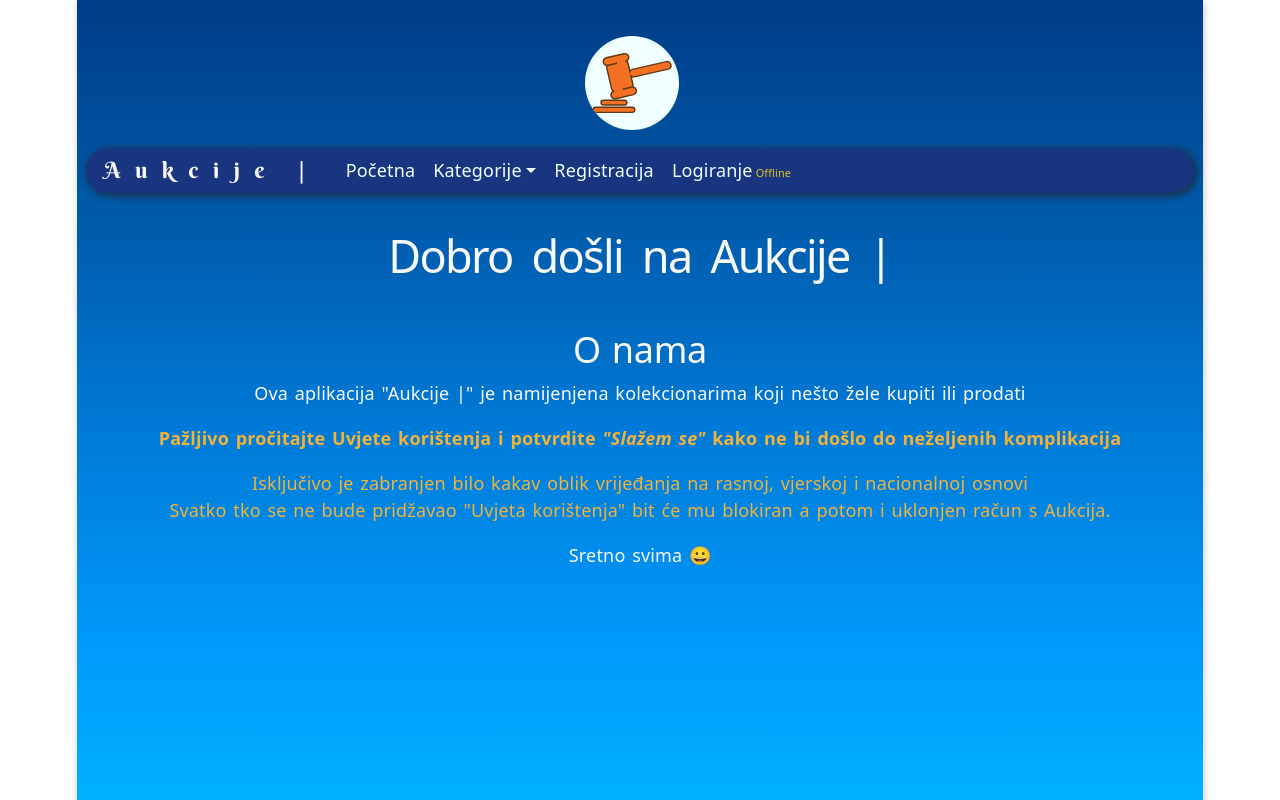
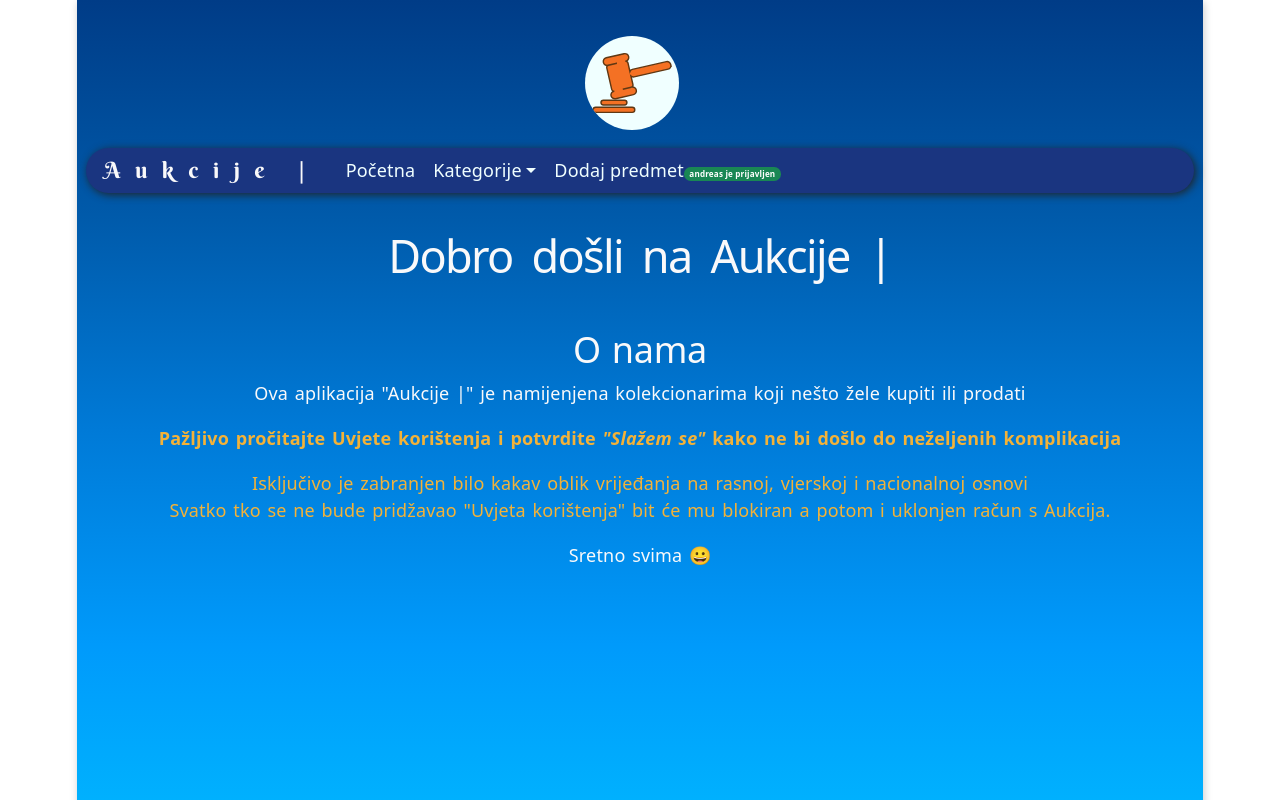
Before and after one commit to androwebgraphic/Aukcije, a React (Vite) app: page / in a window 1280 px wide. Shown: the top 800 px of the page. Built offline with nearby package versions, Linux system fonts and the light colour scheme; the HTML template or start-up script is replaced by a standard one.

Commit message:
Update NavMain.jsx

```diff
--- a/src/components/NavMain.jsx
+++ b/src/components/NavMain.jsx
@@ -3,10 +3,11 @@ import Navbar from 'react-bootstrap/Navbar';
 import NavDropdown from 'react-bootstrap/NavDropdown';
 import { APP_NAME, RouteNames } from '../constants';
 import { useNavigate } from 'react-router-dom';
+import Badge from 'react-bootstrap/Badge';
 
 function NavMain() {
 
-  const loggedInn = false // This can be replaced with your actual auth state
+  const loggedInn = true // This can be replaced with your actual auth state
   const navigate = useNavigate();
 
   return (
@@ -48,7 +49,7 @@ function NavMain() {
 
                 <Nav.Link onClick={() => { navigate(RouteNames.LOGIRANJE) }}>
                   Logiranje
-                  <span className='Off'> Offline</span>
+                  <span className='Off'><Badge bg="danger">andreas je Odjavljen</Badge></span>
                 </Nav.Link>
               </>
             )}
@@ -57,7 +58,7 @@ function NavMain() {
             {loggedInn && (
               <Nav.Link onClick={() => { navigate(RouteNames.ADDITEM) }}>
                 Dodaj predmet
-                <span className='On'>Logirani ste</span>
+                <span className='On'><Badge bg="success">andreas je  prijavljen</Badge></span>
               </Nav.Link>
 
             )}
```
